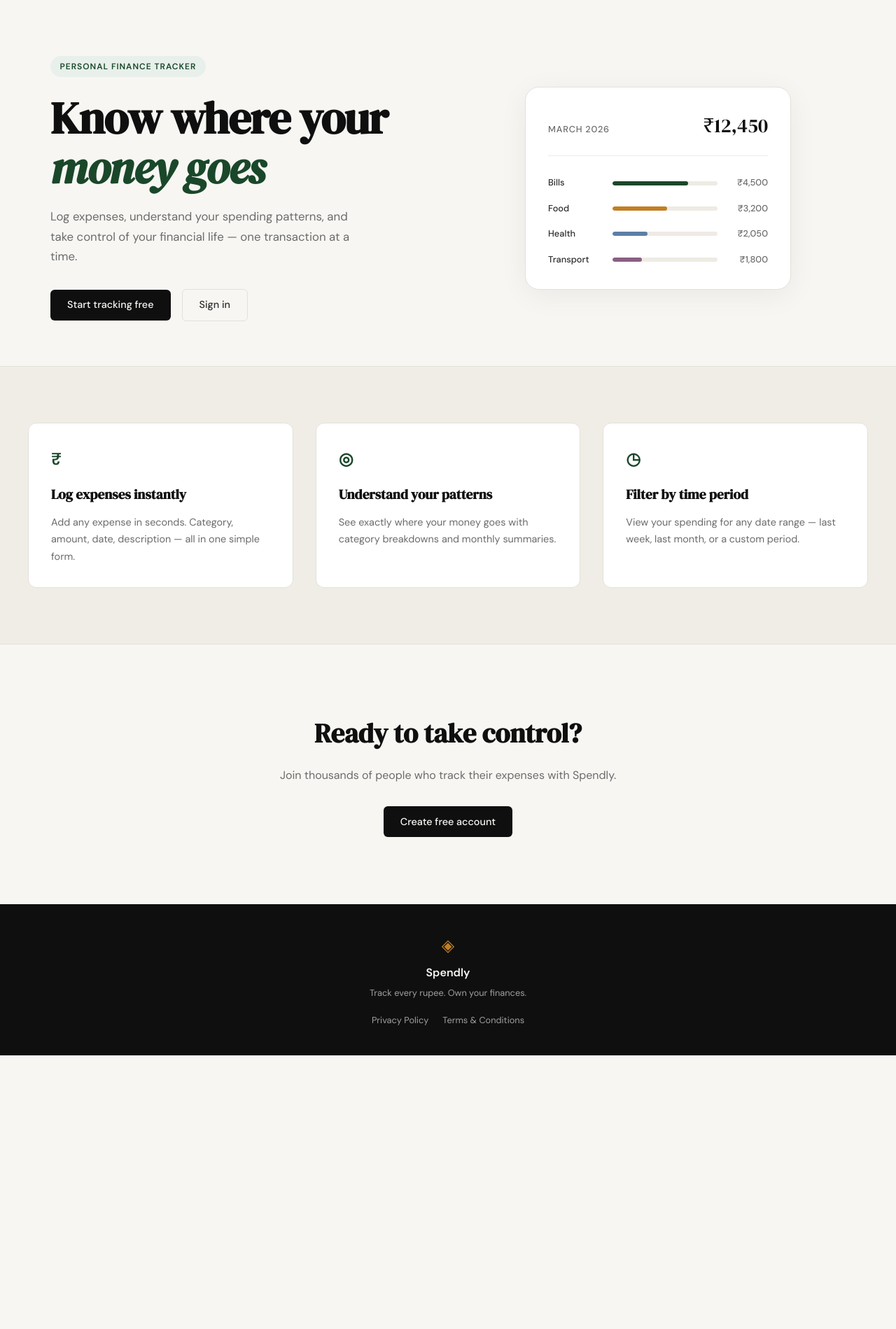
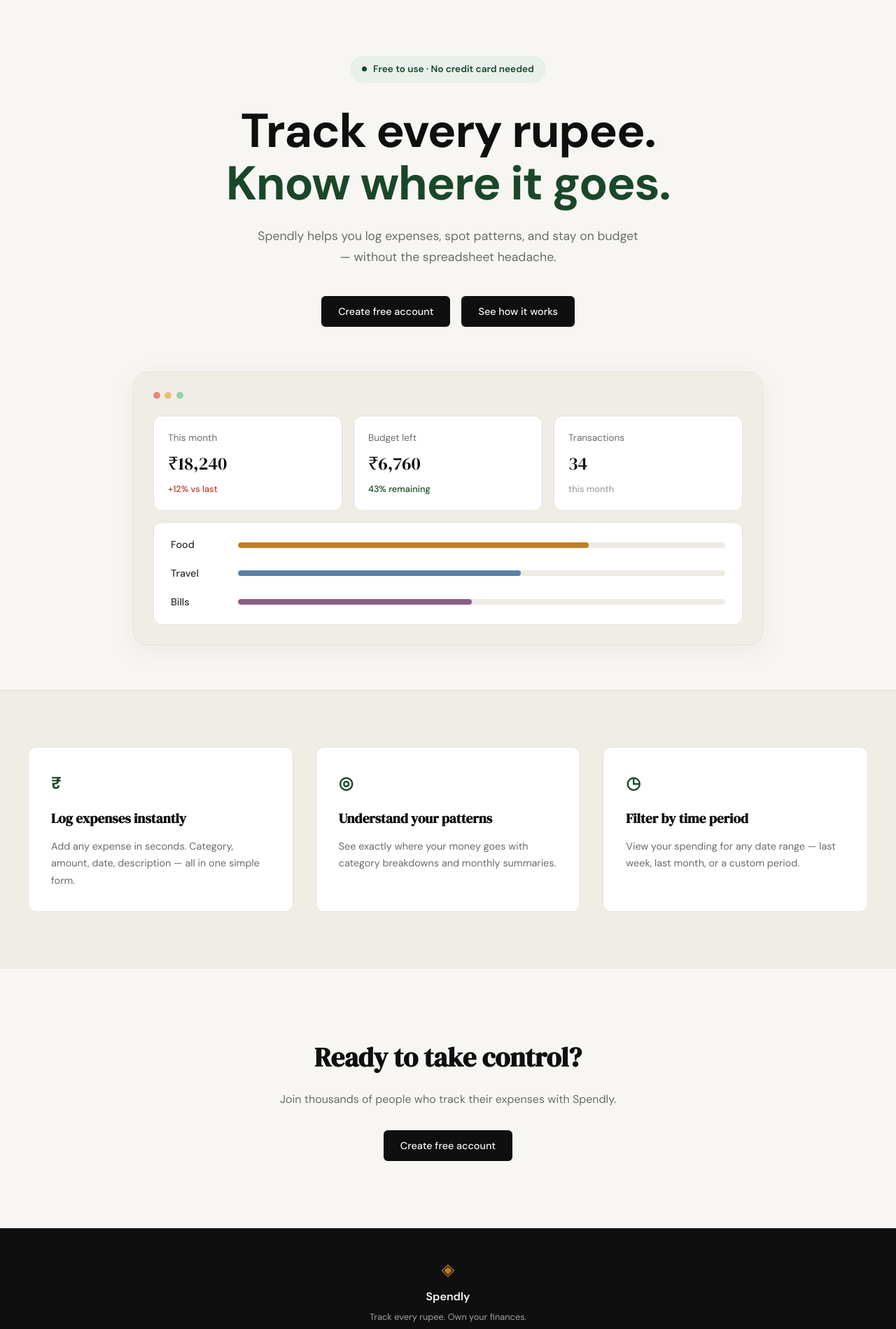
Before and after one commit to hariom127/expense-tracker, a Flask app: page / in a window 1280 px wide. Shown: the part 61-1960 px from the top of the page at 70% size. Before the commit the page ends 1569 px from the top, so only its background shows below. Run offline with Flask 3, Linux system fonts and the light colour scheme.

Commit message:
Redesign hero section to match new reference layout
Switch hero from a two-column split to a centered single-column
layout with a full-width dashboard mock card (stat tiles + category
bars), matching the provided design reference. Adds DM Sans 700 for
the bolder headline weight.

```diff
--- a/static/css/style.css
+++ b/static/css/style.css
@@ -125,53 +125,71 @@ a { color: inherit; text-decoration: none; }
 
 .hero {
     padding: 5rem 2rem 4rem;
-    display: grid;
-    grid-template-columns: 1fr 1fr;
-    gap: 4rem;
+    display: flex;
+    flex-direction: column;
     align-items: center;
+    text-align: center;
     max-width: var(--max-width);
     margin: 0 auto;
 }
 
+.hero-inner {
+    display: flex;
+    flex-direction: column;
+    align-items: center;
+    max-width: 720px;
+}
+
 .hero-badge {
-    display: inline-block;
+    display: inline-flex;
+    align-items: center;
+    gap: 0.55rem;
     background: var(--accent-light);
     color: var(--accent);
-    font-size: 0.75rem;
+    font-size: 0.85rem;
     font-weight: 600;
-    letter-spacing: 0.08em;
-    text-transform: uppercase;
-    padding: 0.35rem 0.85rem;
+    padding: 0.5rem 1.1rem;
     border-radius: 999px;
+    margin-bottom: 2rem;
+}
+
+.hero-badge-dot {
+    width: 7px;
+    height: 7px;
+    border-radius: 50%;
+    background: var(--accent);
+    flex-shrink: 0;
+}
+
+.hero-title {
+    font-family: var(--font-body);
+    font-weight: 700;
+    font-size: clamp(2.5rem, 6vw, 4.25rem);
+    line-height: 1.1;
+    letter-spacing: -0.02em;
+    color: var(--ink);
     margin-bottom: 1.5rem;
 }
 
-.hero-title {
-    font-family: var(--font-display);
-    font-size: clamp(2.5rem, 5vw, 4rem);
-    line-height: 1.1;
-    letter-spacing: -0.02em;
-    color: var(--ink);
-    margin-bottom: 1.25rem;
-}
-
-.hero-title em {
-    font-style: italic;
+.hero-title-accent {
+    display: block;
     color: var(--accent);
 }
 
 .hero-subtitle {
-    font-size: 1.05rem;
+    font-size: 1.1rem;
     color: var(--ink-muted);
     line-height: 1.7;
-    max-width: 460px;
-    margin-bottom: 2rem;
+    max-width: 560px;
+    margin-bottom: 2.5rem;
 }
 
 .hero-actions {
     display: flex;
     gap: 1rem;
     align-items: center;
+    justify-content: center;
+    margin-bottom: 4rem;
 }
 
 /* ------------------------------------------------------------------ */
@@ -179,60 +197,100 @@ a { color: inherit; text-decoration: none; }
 /* ------------------------------------------------------------------ */
 
 .hero-visual {
+    width: 100%;
     display: flex;
     justify-content: center;
 }
 
 .mock-card {
+    background: var(--paper-warm);
+    border: 1px solid var(--border);
+    border-radius: var(--radius-lg);
+    padding: 1.75rem;
+    width: 100%;
+    max-width: 900px;
+    box-shadow: 0 8px 40px rgba(0,0,0,0.06);
+    text-align: left;
+}
+
+.mock-card-dots {
+    display: flex;
+    gap: 0.4rem;
+    margin-bottom: 1.5rem;
+}
+
+.mock-dot {
+    width: 10px;
+    height: 10px;
+    border-radius: 50%;
+}
+
+.mock-dot-red { background: #e5877e; }
+.mock-dot-yellow { background: #e8c07d; }
+.mock-dot-green { background: #9bcfae; }
+
+.mock-stats {
+    display: grid;
+    grid-template-columns: repeat(3, 1fr);
+    gap: 1rem;
+    margin-bottom: 1rem;
+}
+
+.mock-stat {
     background: var(--paper-card);
     border: 1px solid var(--border);
-    border-radius: var(--radius-lg);
-    padding: 2rem;
-    width: 100%;
-    max-width: 380px;
-    box-shadow: 0 8px 40px rgba(0,0,0,0.06);
+    border-radius: var(--radius-md);
+    padding: 1.25rem;
+    display: flex;
+    flex-direction: column;
+    gap: 0.35rem;
 }
 
-.mock-card-header {
-    display: flex;
-    justify-content: space-between;
-    align-items: baseline;
-    margin-bottom: 1.75rem;
-    padding-bottom: 1.25rem;
-    border-bottom: 1px solid var(--border-soft);
+.mock-stat-label {
+    font-size: 0.85rem;
+    color: var(--ink-muted);
 }
 
-.mock-label {
-    font-size: 0.8rem;
-    font-weight: 500;
-    color: var(--ink-muted);
-    text-transform: uppercase;
-    letter-spacing: 0.06em;
-}
-
-.mock-total {
+.mock-stat-value {
     font-family: var(--font-display);
-    font-size: 1.75rem;
+    font-size: 1.6rem;
     color: var(--ink);
 }
 
-.mock-bars { display: flex; flex-direction: column; gap: 1rem; }
+.mock-stat-delta {
+    font-size: 0.8rem;
+    font-weight: 500;
+}
+
+.mock-stat-delta-pos { color: var(--accent); }
+.mock-stat-delta-neg { color: var(--danger); }
+.mock-stat-delta-muted { color: var(--ink-faint); }
+
+.mock-bars {
+    background: var(--paper-card);
+    border: 1px solid var(--border);
+    border-radius: var(--radius-md);
+    padding: 1.25rem 1.5rem;
+    display: flex;
+    flex-direction: column;
+    gap: 1.1rem;
+}
 
 .mock-bar-row {
     display: grid;
-    grid-template-columns: 80px 1fr 60px;
+    grid-template-columns: 80px 1fr;
     align-items: center;
-    gap: 0.75rem;
+    gap: 1rem;
 }
 
 .mock-cat {
-    font-size: 0.8rem;
+    font-size: 0.9rem;
     font-weight: 500;
     color: var(--ink-soft);
 }
 
 .mock-bar-track {
-    height: 6px;
+    height: 8px;
     background: var(--border-soft);
     border-radius: 999px;
     overflow: hidden;
@@ -240,21 +298,13 @@ a { color: inherit; text-decoration: none; }
 
 .mock-bar {
     height: 100%;
-    background: var(--accent);
+    background: var(--accent-2);
     border-radius: 999px;
     transition: width 0.6s ease;
 }
 
-.mock-bar-2 { background: var(--accent-2); }
-.mock-bar-3 { background: #5b7fa6; }
-.mock-bar-4 { background: #8b5e83; }
-
-.mock-amt {
-    font-size: 0.8rem;
-    font-weight: 500;
-    color: var(--ink-muted);
-    text-align: right;
-}
+.mock-bar-2 { background: #5b7fa6; }
+.mock-bar-3 { background: #8b5e83; }
 
 /* ------------------------------------------------------------------ */
 /* Buttons                                                             */
@@ -565,14 +615,8 @@ a { color: inherit; text-decoration: none; }
 /* ------------------------------------------------------------------ */
 
 @media (max-width: 900px) {
-    .hero {
-        grid-template-columns: 1fr;
-        text-align: center;
-    }
-
     .hero-subtitle { max-width: 100%; }
-    .hero-actions { justify-content: center; }
-    .hero-visual { display: none; }
+    .mock-stats { grid-template-columns: 1fr; }
 
     .features-inner { grid-template-columns: 1fr; }
 }
@@ -580,4 +624,7 @@ a { color: inherit; text-decoration: none; }
 @media (max-width: 600px) {
     .nav-links a:not(.nav-cta) { display: none; }
     .hero { padding: 3rem 1rem 2rem; }
+    .hero-actions { flex-direction: column; width: 100%; }
+    .hero-actions .btn-primary { width: 100%; text-align: center; }
+    .mock-bar-row { grid-template-columns: 64px 1fr; gap: 0.6rem; }
 }
--- a/templates/base.html
+++ b/templates/base.html
@@ -6,7 +6,7 @@
     <title>{% block title %}Spendly{% endblock %}</title>
     <link rel="preconnect" href="https://fonts.googleapis.com">
     <link rel="preconnect" href="https://fonts.gstatic.com" crossorigin>
-    <link href="https://fonts.googleapis.com/css2?family=DM+Serif+Display:ital@0;1&family=DM+Sans:wght@300;400;500;600&display=swap" rel="stylesheet">
+    <link href="https://fonts.googleapis.com/css2?family=DM+Serif+Display:ital@0;1&family=DM+Sans:wght@300;400;500;600;700&display=swap" rel="stylesheet">
     <link rel="stylesheet" href="{{ url_for('static', filename='css/style.css') }}">
     {% block head %}{% endblock %}
 </head>
--- a/templates/landing.html
+++ b/templates/landing.html
@@ -6,55 +6,65 @@
 
 <section class="hero">
     <div class="hero-inner">
-        <div class="hero-badge">Personal Finance Tracker</div>
+        <div class="hero-badge">
+            <span class="hero-badge-dot"></span>
+            Free to use · No credit card needed
+        </div>
         <h1 class="hero-title">
-            Know where your<br>
-            <em>money goes</em>
+            Track every rupee.<br>
+            <span class="hero-title-accent">Know where it goes.</span>
         </h1>
         <p class="hero-subtitle">
-            Log expenses, understand your spending patterns,
-            and take control of your financial life —
-            one transaction at a time.
+            Spendly helps you log expenses, spot patterns, and stay
+            on budget — without the spreadsheet headache.
         </p>
         <div class="hero-actions">
-            <a href="{{ url_for('register') }}" class="btn-primary">Start tracking free</a>
-            <a href="{{ url_for('login') }}" class="btn-ghost">Sign in</a>
+            <a href="{{ url_for('register') }}" class="btn-primary">Create free account</a>
+            <a href="#hero-visual" class="btn-primary">See how it works</a>
         </div>
     </div>
-    <div class="hero-visual">
+    <div class="hero-visual" id="hero-visual">
         <div class="mock-card">
-            <div class="mock-card-header">
-                <span class="mock-label">March 2026</span>
-                <span class="mock-total">₹12,450</span>
+            <div class="mock-card-dots">
+                <span class="mock-dot mock-dot-red"></span>
+                <span class="mock-dot mock-dot-yellow"></span>
+                <span class="mock-dot mock-dot-green"></span>
+            </div>
+            <div class="mock-stats">
+                <div class="mock-stat">
+                    <span class="mock-stat-label">This month</span>
+                    <span class="mock-stat-value">₹18,240</span>
+                    <span class="mock-stat-delta mock-stat-delta-neg">+12% vs last</span>
+                </div>
+                <div class="mock-stat">
+                    <span class="mock-stat-label">Budget left</span>
+                    <span class="mock-stat-value">₹6,760</span>
+                    <span class="mock-stat-delta mock-stat-delta-pos">43% remaining</span>
+                </div>
+                <div class="mock-stat">
+                    <span class="mock-stat-label">Transactions</span>
+                    <span class="mock-stat-value">34</span>
+                    <span class="mock-stat-delta mock-stat-delta-muted">this month</span>
+                </div>
             </div>
             <div class="mock-bars">
                 <div class="mock-bar-row">
-                    <span class="mock-cat">Bills</span>
+                    <span class="mock-cat">Food</span>
                     <div class="mock-bar-track">
                         <div class="mock-bar" style="width: 72%"></div>
                     </div>
-                    <span class="mock-amt">₹4,500</span>
                 </div>
                 <div class="mock-bar-row">
-                    <span class="mock-cat">Food</span>
+                    <span class="mock-cat">Travel</span>
                     <div class="mock-bar-track">
-                        <div class="mock-bar mock-bar-2" style="width: 52%"></div>
+                        <div class="mock-bar mock-bar-2" style="width: 58%"></div>
                     </div>
-                    <span class="mock-amt">₹3,200</span>
                 </div>
                 <div class="mock-bar-row">
-                    <span class="mock-cat">Health</span>
+                    <span class="mock-cat">Bills</span>
                     <div class="mock-bar-track">
-                        <div class="mock-bar mock-bar-3" style="width: 33%"></div>
+                        <div class="mock-bar mock-bar-3" style="width: 48%"></div>
                     </div>
-                    <span class="mock-amt">₹2,050</span>
-                </div>
-                <div class="mock-bar-row">
-                    <span class="mock-cat">Transport</span>
-                    <div class="mock-bar-track">
-                        <div class="mock-bar mock-bar-4" style="width: 28%"></div>
-                    </div>
-                    <span class="mock-amt">₹1,800</span>
                 </div>
             </div>
         </div>
```
